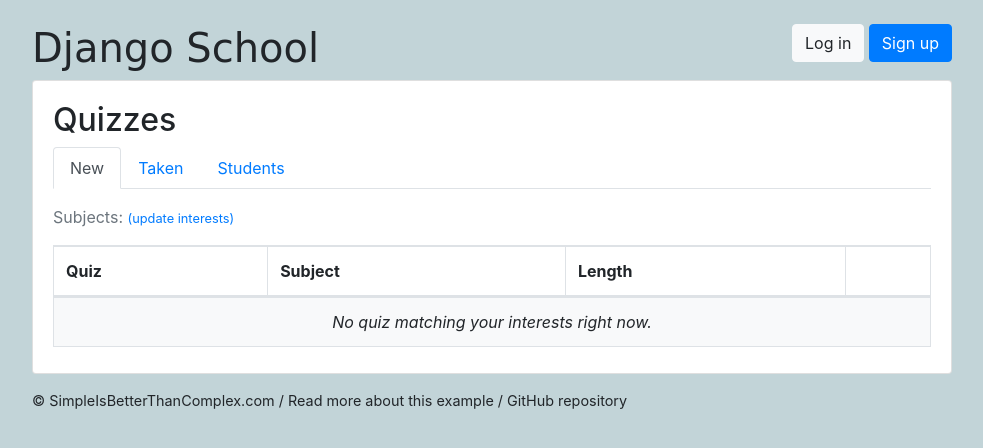
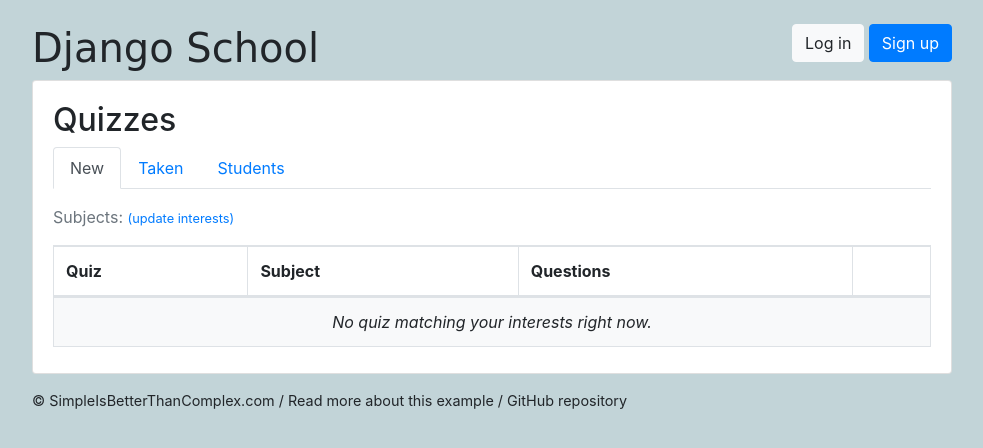
Before and after one commit to sibtc/django-multiple-user-types-example, a Django app: template django_school/classroom/templates/classroom/students/quiz_list.html in a window 1280 px wide. Shown: the top 448 px of the page, without its empty margins (148-1131 px from the left). Run offline with Django 3.2, Linux system fonts and the light colour scheme; the template is opened without the code that fills it, so the values that code supplies are empty; some libraries are stand-ins or nearby versions.

Commit message:
quizlist datatable number of questions

```diff
--- a/django_school/classroom/templates/classroom/students/quiz_list.html
+++ b/django_school/classroom/templates/classroom/students/quiz_list.html
@@ -17,7 +17,7 @@
       <tr>
         <th>Quiz</th>
         <th class="d-none d-sm-table-cell">Subject</th>
-        <th class="d-none d-sm-table-cell">Length</th>
+        <th class="d-none d-sm-table-cell">Questions</th>
         <th></th>
       </tr>
     </thead>
@@ -26,8 +26,8 @@
         <tr{% if quiz.subject.id in student_subjects %} style="background: #fdf7e3"{%endif%}>
           <td class="align-middle">{{ quiz.name }}</td>
           <td class="align-middle d-none d-sm-table-cell">{{ quiz.subject.get_html_badge }}</td>
-          <td class="align-middle d-none d-sm-table-cell">{{ quiz.questions_count }} questions</td>
-          <td class="text-right">
+          <td class="align-middle d-none d-sm-table-cell">{{ quiz.questions_count }}</td>
+          <td class="text-right" data-orderable="false">
             <a href="{% url 'students:take_quiz' quiz.pk %}" class="btn btn-primary">Start quiz</a>
           </td>
         </tr>
```
